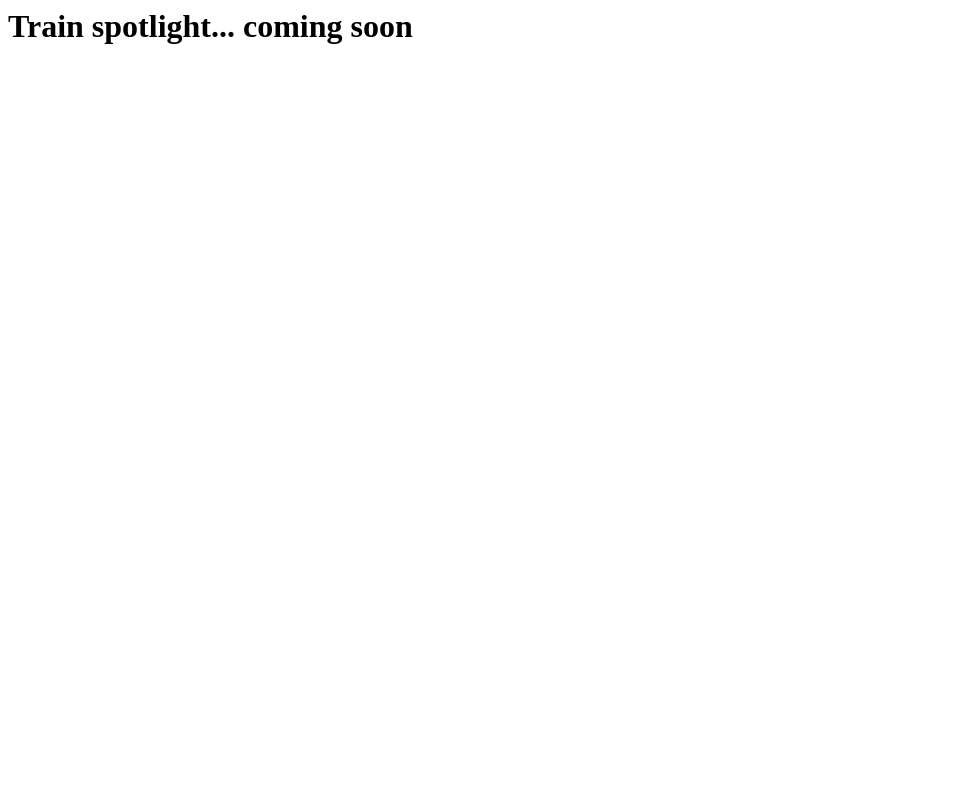
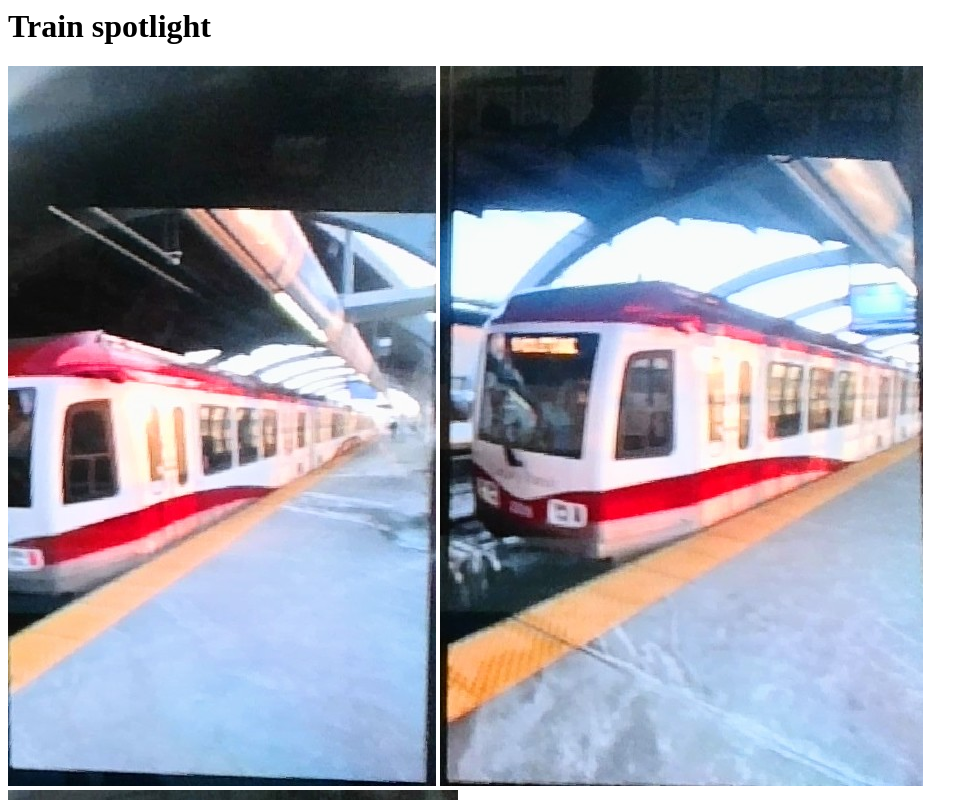
Before and after one commit to gmanandmarbles/trainspotlight, a plain HTML site: page index.html in a window 1280 px wide. Shown: the top 800 px of the page, without its empty margins (0-978 px from the left). Drawn offline with Linux system fonts and the light colour scheme.

Commit message:
Update index.html

```diff
--- a/index.html
+++ b/index.html
@@ -1 +1,4 @@
-<h1> Train spotlight... coming soon</h1>
+<h1> Train spotlight</h1>
+<img src="SCN_20230419_123154.jpg">
+<img src="SCN_20230419_123203.jpg">
+<img src="SCN_20230419_123210.jpg">
```
